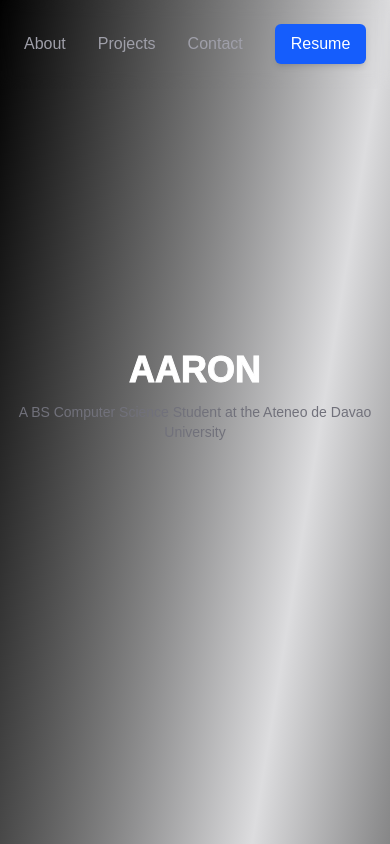
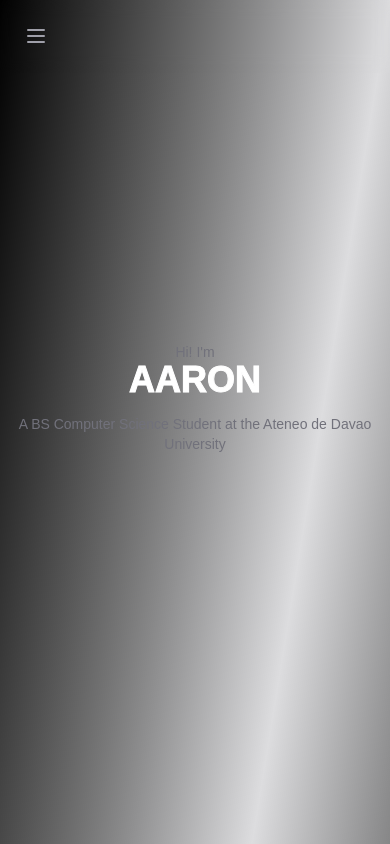
Before and after one commit to adgramirez/my-portfolio, a Next.js app: page / in a window 390 px wide. Shown: the top 844 px of the page. Built offline with nearby package versions, Linux system fonts and the light colour scheme.

Commit message:
Add animations for fade-in, fade-left, and fade-right effects; implement no-scroll functionality in Home component; enhance Navigation component with mobile sidebar and fade-in effect

```diff
--- a/src/app/globals.css
+++ b/src/app/globals.css
@@ -25,6 +25,46 @@
   }
 }
 
+@keyframes fade-in{
+  0%{
+		opacity: 0;
+  }
+  70%{
+		opacity: 0;
+  }
+  100%{
+		opacity: 1;
+  }
+}
+
+@keyframes fade-left{
+  0%{
+    transform: translateX(0%);
+		opacity: 0%;
+  }
+  30%{
+    transform: translateX(0%);
+		opacity: 100%;
+  }
+  100%{
+		opacity: 0%;
+  }
+}
+
+@keyframes fade-right{
+  0%{
+    transform: translateX(0%);
+		opacity: 0%;
+  }
+  30%{
+    transform: translateX(0%);
+		opacity: 100%;
+  }
+  100%{
+		opacity: 0%;
+  }
+}
+
 @keyframes title {
   0% {
     line-height: 0%;
@@ -40,18 +80,27 @@
   }
   100% {
     line-height: 100%;
-    opacity: 1;
+    opacity: 100%;
   }
+}
+
+.animate-fade-in {
+  animation: fade-in 3.5s ease-in-out forwards;
 }
 
 .animate-title {
   animation: title 3s ease-out forwards;
 }
 
+.no-scroll {
+  overflow: hidden;
+}
+
 body {
   background: var(--background);
   color: var(--foreground);
   font-family: Arial, Helvetica, sans-serif;
+  overflow-x: hidden;
 }
 
 @font-face {
--- a/src/app/page.tsx
+++ b/src/app/page.tsx
@@ -1,7 +1,7 @@
 "use client";
 
 import Link from "next/link";
-import React from "react";
+import React, { useEffect } from "react";
 import Particles from "@/components/particles";
 import { Navigation } from "@/components/nav";
 import ProjectCard from "@/components/projectcard";
@@ -28,22 +28,42 @@ const breakpointColumnsObj = {
 };
 
 export default function Home() {
+  useEffect(() => {
+    window.scrollTo(0, 0);
+    // Add the 'no-scroll' class to disable scrolling
+    document.body.classList.add("no-scroll");
+
+    // After 3 seconds, remove the 'no-scroll' class to enable scrolling
+    const timer = setTimeout(() => {
+      document.body.classList.remove("no-scroll");
+    }, 3000);
+
+    // Cleanup the timer when the component is unmounted
+    return () => clearTimeout(timer);
+  }, []);
+
   return (
     <div className="flex flex-col items-center justify-center w-screen min-h-screen overflow-auto bg-gradient-to-tl from-black via-zinc-600/20 to-black snap-y snap-mandatory">
       <Navigation />
 
       <section className="relative flex flex-col items-center justify-center w-screen min-h-screen snap-start">
-        <div className="hidden w-screen h-px animate-glow md:block animate-fade-left bg-gradient-to-r from-zinc-300/0 via-zinc-300/50 to-zinc-300/0" />
+        <div className="sm:my-16 text-center animate-fade-in">
+          <h2 className="mt-4 text-sm sm:text-base md:text-lg text-zinc-500 animate-fade-in">
+            Hi! I'm
+          </h2>
+        </div>
+
+        <div className="hidden w-screen h-px animate-glow md:block animate-fade-left bg-gradient-to-r from-zinc-300/0 via-zinc-300/50 to-zinc-300/0 mt-0 p-0" />
         <Particles className="absolute inset-0 -z-10 animate-fade-in" quantity={100} />
 
-        <h1 className="py-3.5 px-0.5 z-10 font-bold text-4xl sm:text-6xl md:text-9xl text-transparent bg-white bg-clip-text cursor-default text-edge-outline animate-title font-display whitespace-nowrap">
+        <h1 className="px-0.5 z-10 font-bold text-4xl sm:text-6xl md:text-9xl text-transparent bg-white bg-clip-text cursor-default text-edge-outline animate-title font-display whitespace-nowrap">
           AARON
         </h1>
 
-        <div className="hidden w-screen h-px animate-glow md:block animate-fade-right bg-gradient-to-r from-zinc-300/0 via-zinc-300/50 to-zinc-300/0" />
+        <div className="hidden w-screen h-px animate-glow md:block animate-fade-right bg-gradient-to-r from-zinc-300/0 via-zinc-300/50 to-zinc-300/0 mt-0 p-0" />
 
         <div className="mb-16 sm:my-16 text-center animate-fade-in">
-          <h2 className="text-sm sm:text-base md:text-lg text-zinc-500">
+          <h2 className="mt-4 text-sm sm:text-base md:text-lg text-zinc-500 animate-fade-in">
             A BS Computer Science Student at the Ateneo de Davao University
           </h2>
         </div>
@@ -60,7 +80,7 @@ export default function Home() {
           columnClassName="bg-clip-padding"
         >
           {projects.map((project, index) => (
-            <div key={index} className="mt-6"> {/* 👈 added this wrapper */}
+            <div key={index} className="mt-6">
               <ProjectCard
                 title={project.title}
                 description={project.description}
--- a/src/components/nav.tsx
+++ b/src/components/nav.tsx
@@ -6,11 +6,12 @@ import React, { useEffect, useRef, useState } from "react";
 export const Navigation: React.FC = () => {
   const ref = useRef<HTMLElement>(null);
   const [isIntersecting, setIntersecting] = useState(true);
+  const [isMenuOpen, setIsMenuOpen] = useState(false);
 
   useEffect(() => {
     if (!ref.current) return;
     const observer = new IntersectionObserver(([entry]) =>
-            setIntersecting(entry.isIntersecting),
+      setIntersecting(entry.isIntersecting)
     );
 
     observer.observe(ref.current);
@@ -20,47 +21,128 @@ export const Navigation: React.FC = () => {
   return (
     <header ref={ref}>
       <div
-                className={`fixed inset-x-0 top-0 z-50 backdrop-blur duration-200 border-b ${
+        className={`animate-fade-in fixed inset-x-0 top-0 z-50 backdrop-blur duration-200 border-b ${
           isIntersecting
             ? "bg-zinc-900/0 border-transparent"
             : "bg-zinc-900/500 border-zinc-800"
         }`}
       >
         <div className="container flex items-center justify-between p-6 mx-auto">
-                    {/* Left Section */}
-                    {/* <Link
-                        href="/"
-                        className="duration-200 text-zinc-300 hover:text-zinc-100 flex items-center"
+          {/* Hamburger Icon for Small Screens */}
+          <button
+            onClick={() => setIsMenuOpen(!isMenuOpen)}
+            className="lg:hidden text-zinc-400 hover:text-zinc-100"
           >
-                        <ArrowLeft className="w-6 h-6 mr-2" />
-                        <span>Home</span>
-                    </Link> */}
+            <svg
+              xmlns="http://www.w3.org/2000/svg"
+              fill="none"
+              viewBox="0 0 24 24"
+              stroke="currentColor"
+              className="w-6 h-6"
+            >
+              <path
+                strokeLinecap="round"
+                strokeLinejoin="round"
+                strokeWidth="2"
+                d="M4 6h16M4 12h16M4 18h16"
+              />
+            </svg>
+          </button>
 
-                    {/* Right Section */}
-                    <div className="flex items-center gap-8 ml-auto">
+          {/* Navigation Links (Desktop) */}
+          <div className="hidden lg:flex items-center gap-8 ml-auto">
             <Link
-                            href="/projects"
-                            className="duration-200 text-zinc-400 hover:text-zinc-100">
+              href="/about"
+              className="duration-200 text-zinc-400 hover:text-zinc-100"
+            >
               About
             </Link>
             <Link
               href="/projects"
-                            className="duration-200 text-zinc-400 hover:text-zinc-100">
+              className="duration-200 text-zinc-400 hover:text-zinc-100"
+            >
               Projects
             </Link>
             <Link
               href="/contact"
-                            className="duration-200 text-zinc-400 hover:text-zinc-100">
+              className="duration-200 text-zinc-400 hover:text-zinc-100"
+            >
               Contact
             </Link>
             <Link
               href="/resume"
-                            className="px-4 py-2 text-white bg-blue-600 rounded-md shadow-md hover:bg-blue-700 duration-200">
+              className="px-4 py-2 text-white bg-blue-600 rounded-md shadow-md hover:bg-blue-700 duration-200"
+            >
               Resume
             </Link>
           </div>
         </div>
       </div>
+
+      {/* Sidebar for Mobile View */}
+      <div
+        className={`fixed inset-y-0 left-0 z-50 w-64 bg-zinc-900 transform ${
+          isMenuOpen ? "translate-x-0" : "-translate-x-full"
+        } transition-transform duration-300 lg:hidden`}
+      >
+        <div className="flex flex-col p-6 space-y-6">
+          <button
+            onClick={() => setIsMenuOpen(false)}
+            className="self-end text-zinc-400 hover:text-zinc-100"
+          >
+            <svg
+              xmlns="http://www.w3.org/2000/svg"
+              fill="none"
+              viewBox="0 0 24 24"
+              stroke="currentColor"
+              className="w-6 h-6"
+            >
+              <path
+                strokeLinecap="round"
+                strokeLinejoin="round"
+                strokeWidth="2"
+                d="M6 18L18 6M6 6l12 12"
+              />
+            </svg>
+          </button>
+          <Link
+            href="/about"
+            className="duration-200 text-zinc-400 hover:text-zinc-100"
+            onClick={() => setIsMenuOpen(false)}
+          >
+            About
+          </Link>
+          <Link
+            href="/projects"
+            className="duration-200 text-zinc-400 hover:text-zinc-100"
+            onClick={() => setIsMenuOpen(false)}
+          >
+            Projects
+          </Link>
+          <Link
+            href="/contact"
+            className="duration-200 text-zinc-400 hover:text-zinc-100"
+            onClick={() => setIsMenuOpen(false)}
+          >
+            Contact
+          </Link>
+          <Link
+            href="/resume"
+            className="px-4 py-2 text-white bg-blue-600 rounded-md shadow-md hover:bg-blue-700 duration-200"
+            onClick={() => setIsMenuOpen(false)}
+          >
+            Resume
+          </Link>
+        </div>
+      </div>
+
+      {/* Overlay for Sidebar */}
+      {isMenuOpen && (
+        <div
+          onClick={() => setIsMenuOpen(false)}
+          className="fixed inset-0 z-40 bg-black/50 lg:hidden"
+        ></div>
+      )}
     </header>
   );
 };
```
Lines whose indentation alone changed are shown as unchanged.
